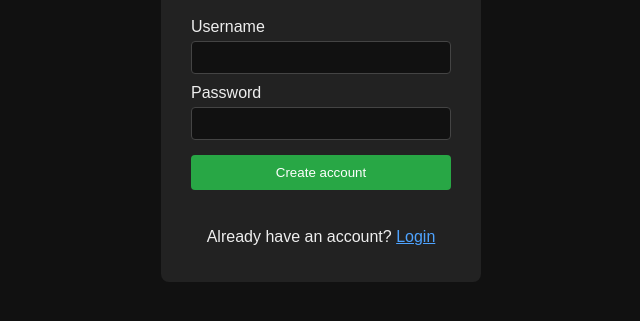
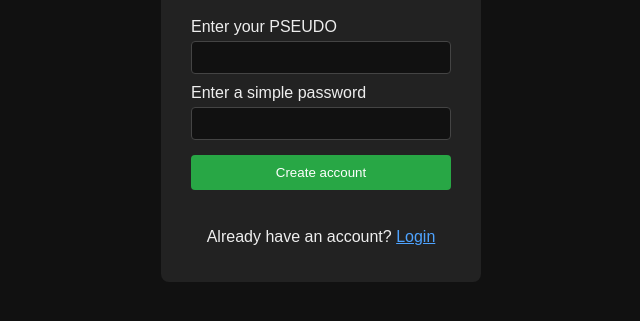
Before and after one commit to MBOCKE/flappy_app, a plain HTML site: page flappy-frontend/register.html in a window 1280 px wide. Shown: the part 289-610 px from the top of the page, without its empty margins (319-959 px from the left). Drawn offline with Linux system fonts and the light colour scheme.

Commit message:
small disclamers on registration and removed rate limiters

```diff
--- a/flappy-backend/source/routes/auth.routes.js
+++ b/flappy-backend/source/routes/auth.routes.js
@@ -57,7 +57,7 @@ router.post('/register', async (req, res) => {
 });
 
 //POST /api/login
-router.post('/login', loginlimiter, async (req, res) => {
+router.post('/login', /* loginlimiter, */ async (req, res) => {
     try {
         const {username, password} = req.body;
 
--- a/flappy-frontend/register.html
+++ b/flappy-frontend/register.html
@@ -11,10 +11,10 @@
       <h1>Register</h1>
 
       <form id="register-form">
-        <label>Username
+        <label>Enter your PSEUDO
           <input type="text" id="username" required />
         </label>
-        <label>Password
+        <label>Enter a simple password
           <input type="password" id="password" required minlength="4" />
         </label>
         <button type="submit" class="btn-success">Create account</button>
```
Also changed, not shown: flappy-frontend/login.html (+1 -1 lines).
